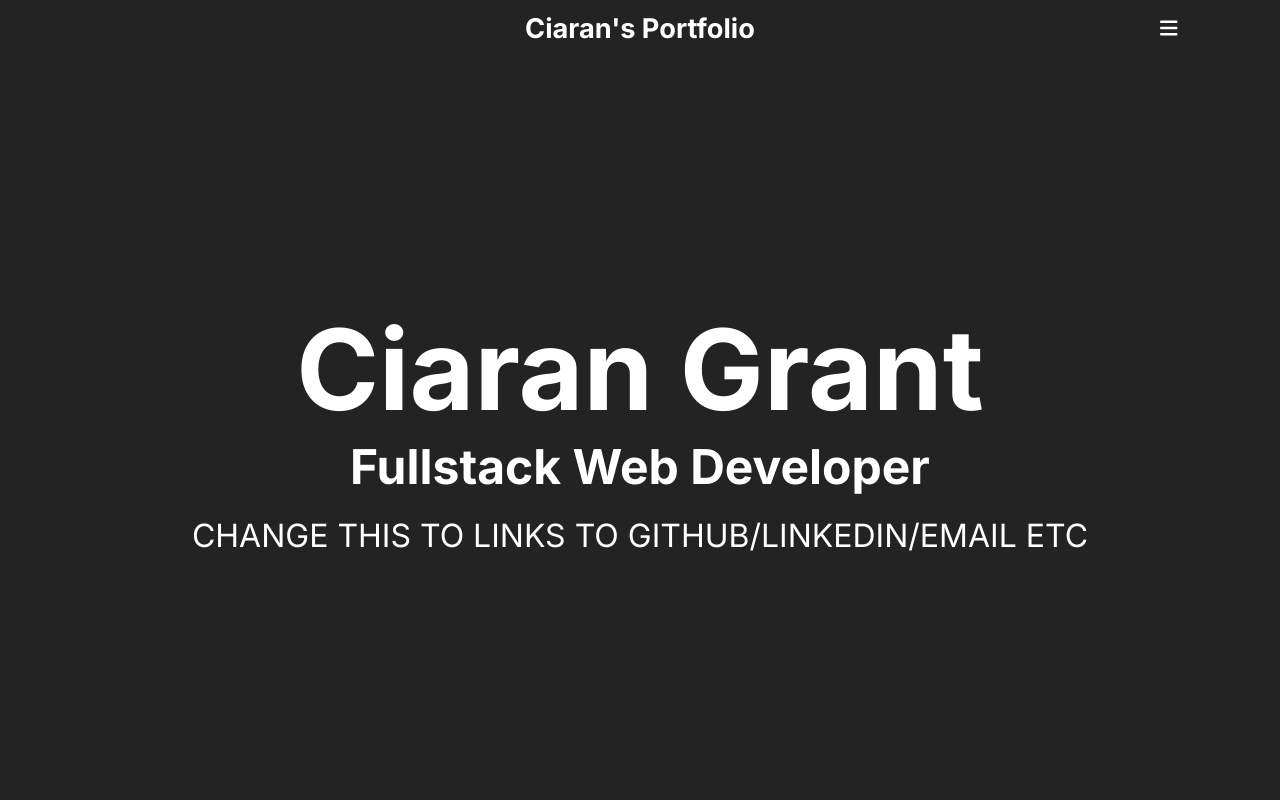
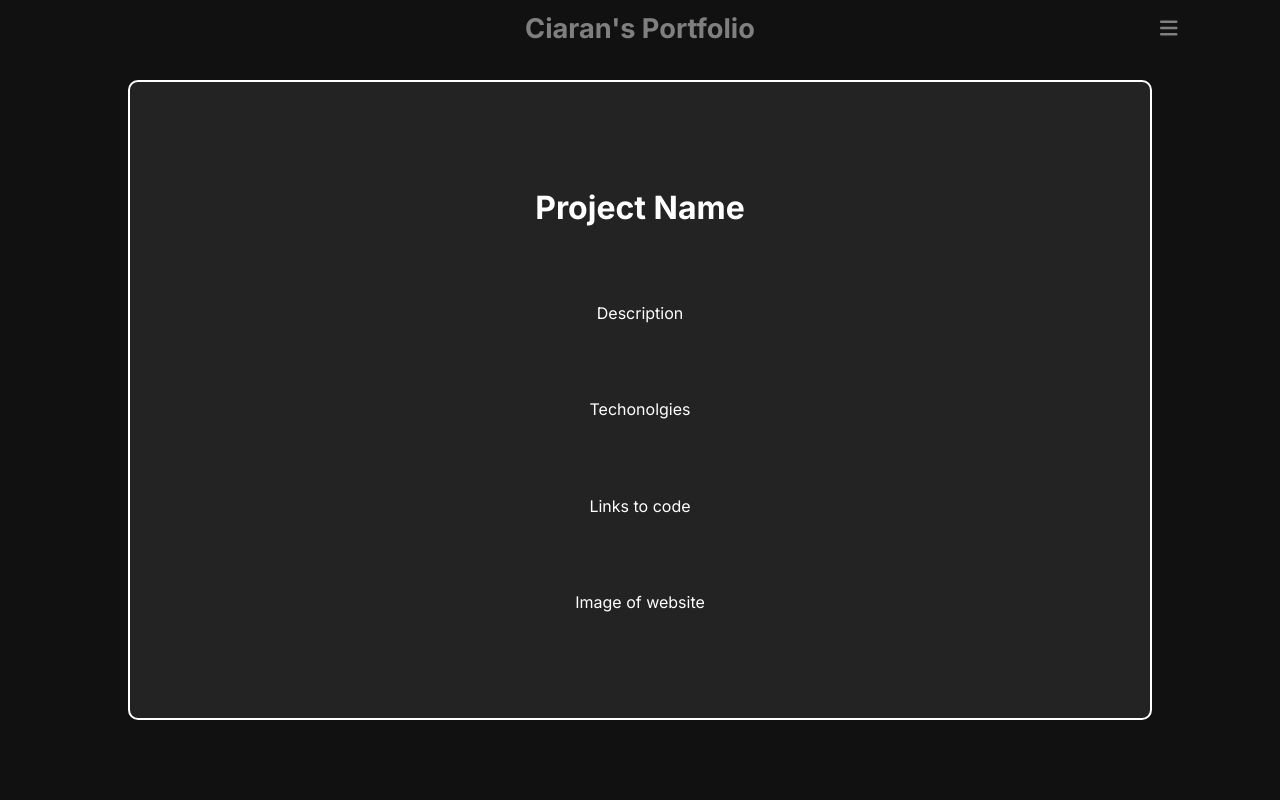
Before and after one commit to CiaranRG/PortfolioSite, a React app in the folder Frontend/: page / in a window 1280 px wide. Shown: the top 800 px of the page. Built offline with nearby package versions, Linux system fonts and the light colour scheme; the HTML template or start-up script is replaced by a standard one.

Commit message:
Added basic modal for previewing projects

```diff
--- a/Frontend/src/Modals/Modal.scss
+++ b/Frontend/src/Components/Modal/Modal.scss
@@ -1,4 +1,4 @@
-@import '../App.scss';
+@import '../../App.scss';
 
 .modalOverlay{
     display: none;
@@ -16,4 +16,6 @@
 
 .modalOverlay.show{
     display: flex;
+    justify-content: center;
+    align-items: center;
 }
--- /dev/null
+++ b/Frontend/src/Components/ProjectDisplay/ProjectDisplay.scss
@@ -0,0 +1,17 @@
+@import '../../App.scss';
+
+.projectDisplayDiv{
+    display: flex;
+    flex-direction: column;
+    height: 80vh;
+    width: 80vw;
+    border: 2px solid $color3;
+    border-radius: 10px;
+    background-color: $color1;
+    padding: 30px 30px 30px 30px;
+    align-items: center;
+    justify-content: space-evenly;
+    h1{
+        font-size: 2rem;
+    }
+}
--- /dev/null
+++ b/Frontend/src/Components/ProjectDisplay/ProjectDisplay.tsx
@@ -0,0 +1,13 @@
+import './ProjectDisplay.scss'
+
+export default function ProjectDisplay(){
+    return (
+        <div className='projectDisplayDiv'>
+            <h1>Project Name</h1>
+            <p>Description</p>
+            <p>Techonolgies</p>
+            <p>Links to code</p>
+            <p>Image of website</p>
+        </div>
+    )
+}
--- a/Frontend/src/MainPage/MainPage.tsx
+++ b/Frontend/src/MainPage/MainPage.tsx
@@ -1,13 +1,14 @@
 import './MainPage.scss'
 import ProjectPreview from '../Components/ProjectPreview/ProjectPreview'
-import Modal from '../Modals/Modal'
+import Modal from '../Components/Modal/Modal'
+import ProjectDisplay from '../Components/ProjectDisplay/ProjectDisplay'
 import { useState } from 'react'
 
 export default function MainPage() {
-    const [isModalOpen, setIsModalOpen] = useState(false)
+    const [isModalOpen, setIsModalOpen] = useState(true)
 
     const toggleModal = () => {
-
+        setIsModalOpen(!isModalOpen)
     }
 
     return (
@@ -53,7 +54,7 @@ export default function MainPage() {
                     <h1>Contact</h1>
                 </section> */}
             </main>
-            <Modal isOpen={isModalOpen} toggleModal={toggleModal}><div><h1>TEST</h1></div></Modal>
+            <Modal isOpen={isModalOpen} toggleModal={toggleModal}><ProjectDisplay/></Modal>
         </>
     )
 }
```
Also changed, not shown: Frontend/src/Components/Modal/Modal.tsx (renamed from Frontend/src/Modals/Modal.tsx).
